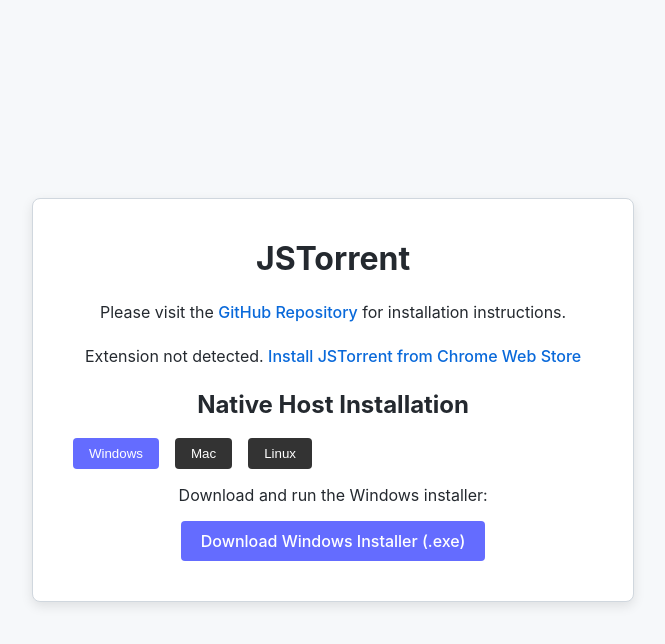
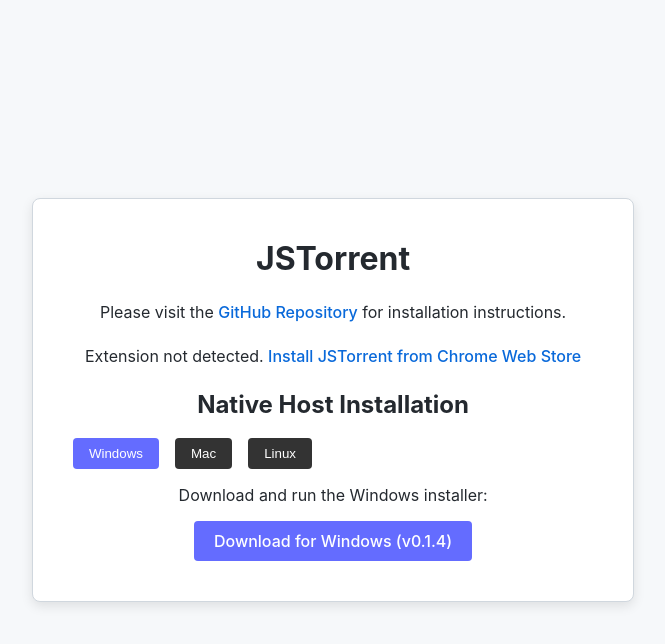
Before and after one commit to kzahel/jstorrent, a React (Vite) app in the folder website/: page / in a window 1280 px wide. Both pictures are taken after a click on the button "Windows". Shown: the top 644 px of the page, without its empty margins (319-984 px from the left). Built offline with nearby package versions, Linux system fonts and the light colour scheme.

Commit message:
add release process docs

```diff
--- a/website/src/App.tsx
+++ b/website/src/App.tsx
@@ -3,7 +3,7 @@
 const EXTENSION_ID = 'dbokmlpefliilbjldladbimlcfgbolhk'
 const WEBSTORE_URL = `https://chromewebstore.google.com/detail/jstorrent/${EXTENSION_ID}`
 
-// will be annoying to have to update this?
+// Update this AND install.sh when releasing a new native version
 const TAG = 'v0.1.4'
 
 const WINDOWS_INSTALLER = `https://github.com/kzahel/jstorrent/releases/download/native-${TAG}/jstorrent-native-host-install-windows-x86_64.exe`
@@ -232,7 +232,7 @@
               borderRadius: '4px',
             }}
           >
-            Download Windows Installer (.exe)
+            Download for Windows ({TAG})
           </a>
         </div>
       )}
@@ -251,7 +251,7 @@
               borderRadius: '4px',
             }}
           >
-            Download macOS Installer (.pkg)
+            Download for macOS ({TAG})
           </a>
         </div>
       )}
```
Also changed, not shown: 2 other files (tests, documents, lock files or other folders).
